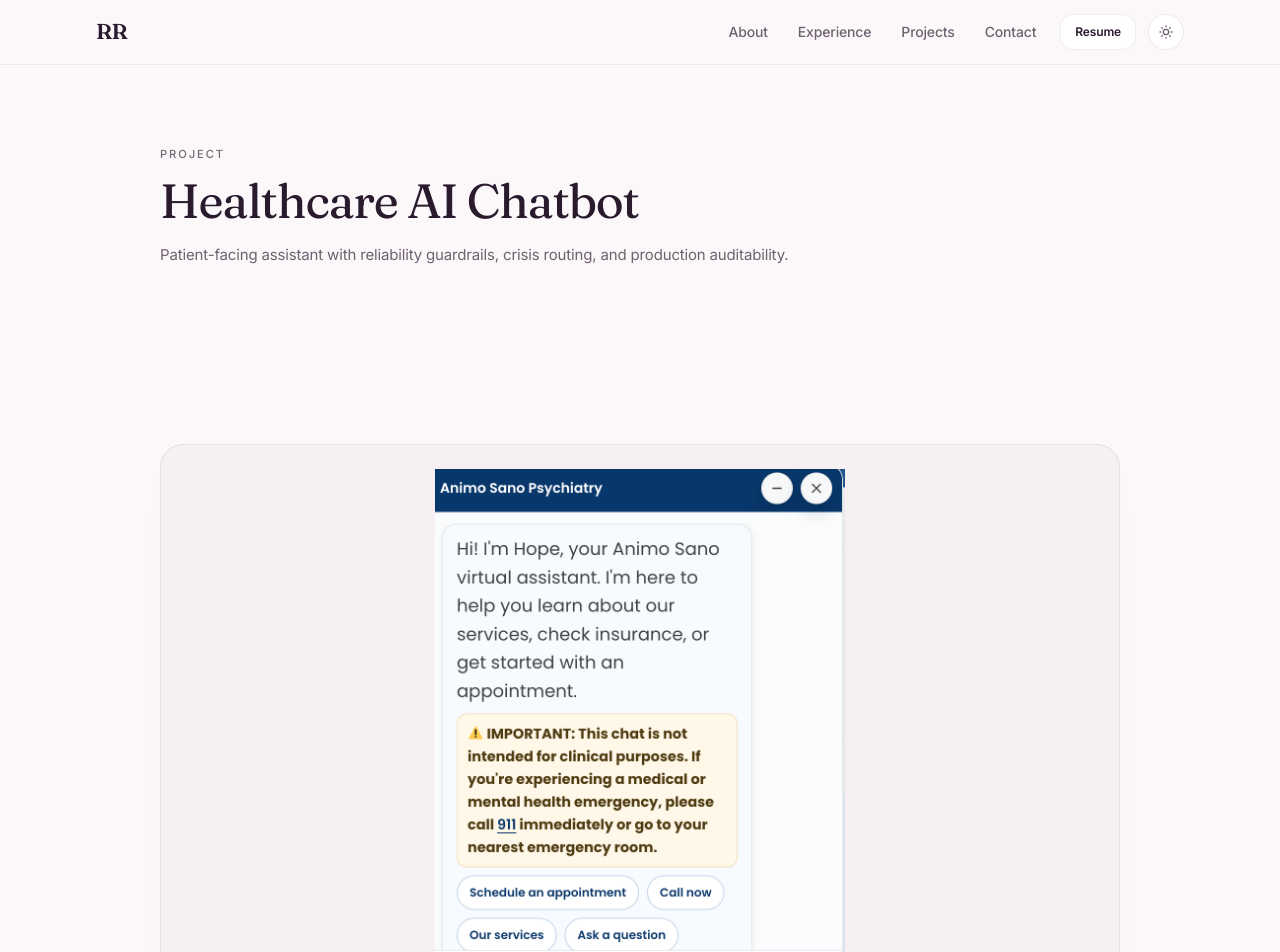
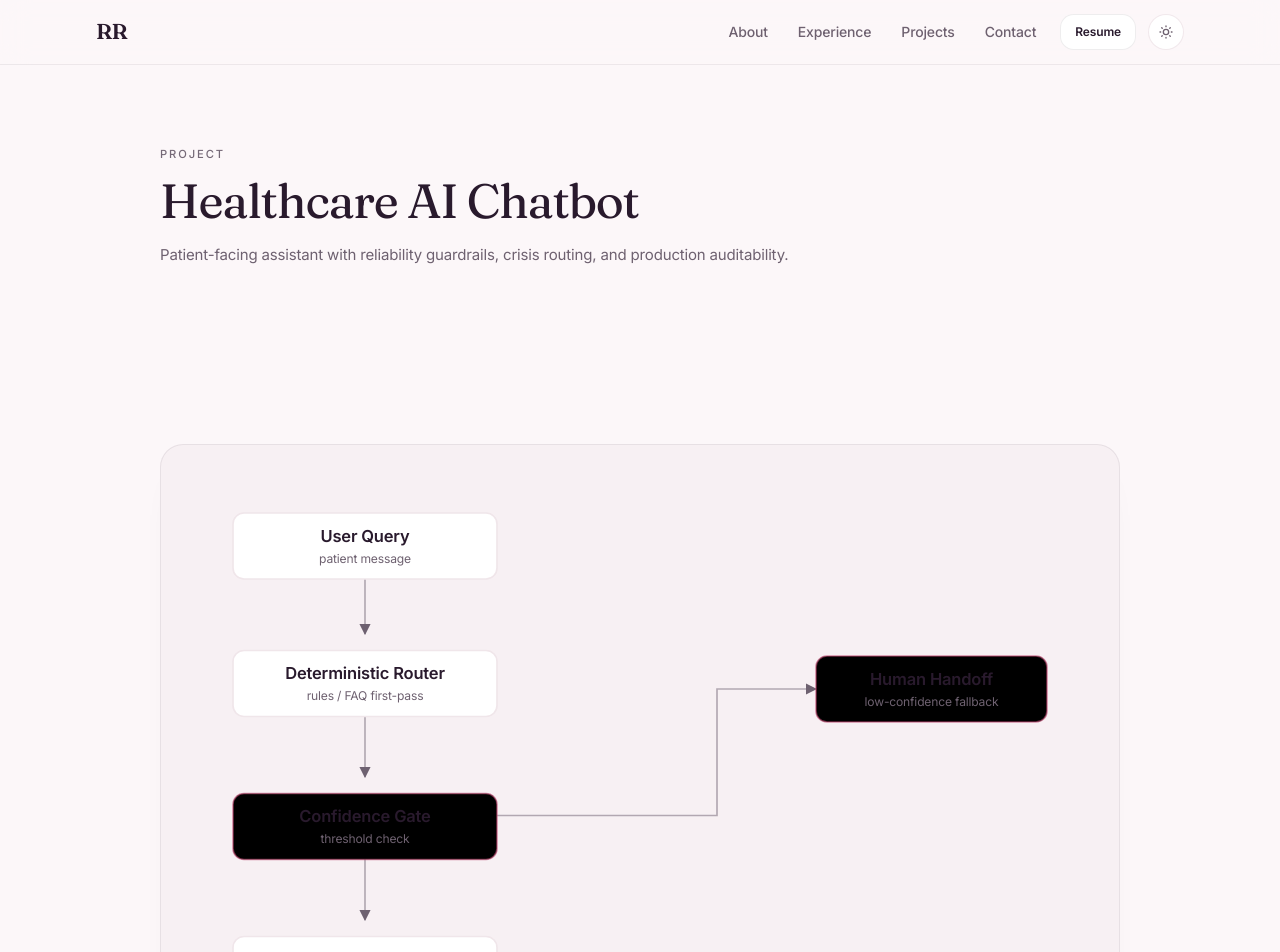
Before and after one commit to rishwarii/Portfolio, a Next.js app: page /projects/healthcare-ai-chatbot in a window 1280 px wide. Shown: the top 952 px of the page. Built offline with nearby package versions, Linux system fonts and the light colour scheme.

Commit message:
removed chatbot image

```diff
--- a/app/projects/[slug]/page.tsx
+++ b/app/projects/[slug]/page.tsx
@@ -3,6 +3,7 @@
 import Link from "next/link";
 import { ArrowUpRight } from "lucide-react";
 import { notFound } from "next/navigation";
+import { ChatbotArchitecture } from "@/components/ChatbotArchitecture";
 import { Section } from "@/components/Section";
 import { SectionHeading } from "@/components/SectionHeading";
 import { getProjectBySlug, getProjects } from "@/lib/projects";
@@ -50,6 +51,11 @@
 
       <Section className="pt-2" containerSize="hero">
         <div className="relative aspect-[16/10] w-full overflow-hidden rounded-2xl border border-[color:var(--border-subtle)] bg-muted/40 shadow-soft">
+          {project.diagram ? (
+            <div className="flex h-full w-full items-center justify-center p-6">
+              <ChatbotArchitecture />
+            </div>
+          ) : (
             <Image
               src={project.thumbnail}
               alt={project.title}
@@ -58,6 +64,7 @@
               className="object-contain p-6"
               priority
             />
+          )}
         </div>
 
         {project.tags.length > 0 ? (
--- /dev/null
+++ b/components/ChatbotArchitecture.tsx
@@ -0,0 +1,137 @@
+export function ChatbotArchitecture() {
+  return (
+    <svg
+      viewBox="0 0 800 500"
+      role="img"
+      aria-label="Healthcare chatbot architecture: user query flows through a deterministic router and confidence gate to the LLM, with low-confidence queries routed to human handoff, and all paths writing to PHI-aware logging."
+      className="h-full w-full"
+      preserveAspectRatio="xMidYMid meet"
+    >
+      <defs>
+        <marker
+          id="arrow"
+          viewBox="0 0 10 10"
+          refX="9"
+          refY="5"
+          markerWidth="7"
+          markerHeight="7"
+          orient="auto-start-reverse"
+        >
+          <path d="M 0 0 L 10 5 L 0 10 z" className="fill-mutedFg" />
+        </marker>
+      </defs>
+
+      {/* connectors */}
+      <g
+        className="stroke-mutedFg/50"
+        strokeWidth="1.5"
+        fill="none"
+        markerEnd="url(#arrow)"
+      >
+        <line x1="150" y1="90" x2="150" y2="150" />
+        <line x1="150" y1="220" x2="150" y2="280" />
+        <line x1="150" y1="350" x2="150" y2="410" />
+        {/* confidence gate -> human handoff (branch right) */}
+        <path d="M 250 315 H 470 V 200 H 560" />
+        {/* all-paths -> logging (from LLM down to logging bar) */}
+        <line x1="150" y1="480" x2="150" y2="455" markerEnd="" />
+      </g>
+
+      {/* nodes */}
+      {[
+        { y: 40, label: "User Query", sub: "patient message", accent: false },
+        { y: 165, label: "Deterministic Router", sub: "rules / FAQ first-pass", accent: false },
+        { y: 295, label: "Confidence Gate", sub: "threshold check", accent: true },
+        { y: 425, label: "LLM Response", sub: "retrieval-augmented", accent: false }
+      ].map((n) => (
+        <g key={n.label}>
+          <rect
+            x="30"
+            y={n.y}
+            width="240"
+            height="60"
+            rx="10"
+            className={
+              n.accent
+                ? "fill-accent/12 stroke-accent/60"
+                : "fill-card stroke-border"
+            }
+            strokeWidth="1.5"
+          />
+          <text
+            x="150"
+            y={n.y + 26}
+            textAnchor="middle"
+            className="fill-fg"
+            style={{ fontSize: "15px", fontWeight: 600 }}
+          >
+            {n.label}
+          </text>
+          <text
+            x="150"
+            y={n.y + 45}
+            textAnchor="middle"
+            className="fill-mutedFg"
+            style={{ fontSize: "11px" }}
+          >
+            {n.sub}
+          </text>
+        </g>
+      ))}
+
+      {/* human handoff (branch node) */}
+      <g>
+        <rect
+          x="560"
+          y="170"
+          width="210"
+          height="60"
+          rx="10"
+          className="fill-accent/12 stroke-accent/60"
+          strokeWidth="1.5"
+        />
+        <text
+          x="665"
+          y="196"
+          textAnchor="middle"
+          className="fill-fg"
+          style={{ fontSize: "15px", fontWeight: 600 }}
+        >
+          Human Handoff
+        </text>
+        <text
+          x="665"
+          y="215"
+          textAnchor="middle"
+          className="fill-mutedFg"
+          style={{ fontSize: "11px" }}
+        >
+          low-confidence fallback
+        </text>
+      </g>
+
+      {/* PHI-aware logging bar (spans bottom) */}
+      <g>
+        <rect
+          x="30"
+          y="455"
+          width="740"
+          height="34"
+          rx="8"
+          className="fill-mutedFg/8 stroke-border"
+          strokeWidth="1.5"
+          strokeDasharray="5 4"
+        />
+        <text
+          x="400"
+          y="477"
+          textAnchor="middle"
+          className="fill-mutedFg"
+          style={{ fontSize: "12px", fontWeight: 500, letterSpacing: "0.08em" }}
+        >
+          PHI-AWARE STRUCTURED LOGGING · ALL PATHS
+        </text>
+      </g>
+    </svg>
+  );
+}
--- a/components/ProjectCard.tsx
+++ b/components/ProjectCard.tsx
@@ -3,6 +3,7 @@
 import { ArrowUpRight } from "lucide-react";
 import { Badge } from "@/components/Badge";
 import { Card } from "@/components/Card";
+import { ChatbotArchitecture } from "@/components/ChatbotArchitecture";
 import type { Project } from "@/lib/projects";
 import { cn } from "@/lib/cn";
 import { renderText } from "@/lib/renderText";
@@ -58,6 +59,11 @@
           aria-hidden="true"
           className="absolute inset-0 z-[1] bg-gradient-to-b from-white/28 via-transparent to-transparent opacity-75 dark:from-white/12"
         />
+        {project.diagram ? (
+          <div className="flex h-full w-full items-center justify-center p-5">
+            <ChatbotArchitecture />
+          </div>
+        ) : (
           <Image
             src={project.thumbnail}
             alt={project.title}
@@ -65,6 +71,7 @@
             sizes={imageSizes}
             className="object-cover transition duration-300 group-hover:scale-[1.03]"
           />
+        )}
         <div
           aria-hidden="true"
           className="absolute inset-0 z-[2] rounded-xl border border-white/26 dark:border-white/10"
--- a/components/ProjectModal.tsx
+++ b/components/ProjectModal.tsx
@@ -6,6 +6,7 @@
 import { AnimatePresence, motion } from "framer-motion";
 import { ExternalLink as ExternalLinkIcon, X } from "lucide-react";
 import { Badge } from "@/components/Badge";
+import { ChatbotArchitecture } from "@/components/ChatbotArchitecture";
 import { usePrefersReducedMotion } from "@/hooks/usePrefersReducedMotion";
 import type { Project } from "@/lib/projects";
 
@@ -145,6 +146,11 @@
                 (incl. the portrait chatbot) shows fully, not cropped. */}
             <div className="relative h-[34vh] max-h-72 w-full flex-none overflow-hidden border-b border-border/70 bg-muted/40">
               <div className="absolute inset-3 sm:inset-4">
+                {project.diagram ? (
+                  <div className="flex h-full w-full items-center justify-center p-4">
+                    <ChatbotArchitecture />
+                  </div>
+                ) : (
                   <Image
                     src={project.thumbnail}
                     alt={project.title}
@@ -152,6 +158,7 @@
                     sizes="(max-width: 700px) 100vw, 42rem"
                     className="object-contain"
                   />
+                )}
               </div>
             </div>
 
--- a/lib/projects.ts
+++ b/lib/projects.ts
@@ -19,6 +19,7 @@
   summary: string;
   tags: string[];
   thumbnail: string;
+  diagram?: boolean;
   featured: boolean;
   // Concise modal highlights. Empty array => no highlights block (e.g. the
   // placeholder Job Tracker project).
@@ -39,7 +40,8 @@
       "FastAPI",
       "LLM Safety"
     ],
-    thumbnail: "/images/projects/chatbot2.png",
+    thumbnail: "/images/projects/placeholder-3.svg",
+    diagram: true,
     featured: true,
     liveUrl: "https://animosanopsychiatry.com/",
     highlights: [
```
Also changed, not shown: 1 other file (tests, documents, lock files or other folders). Lines whose indentation alone changed are shown as unchanged.
